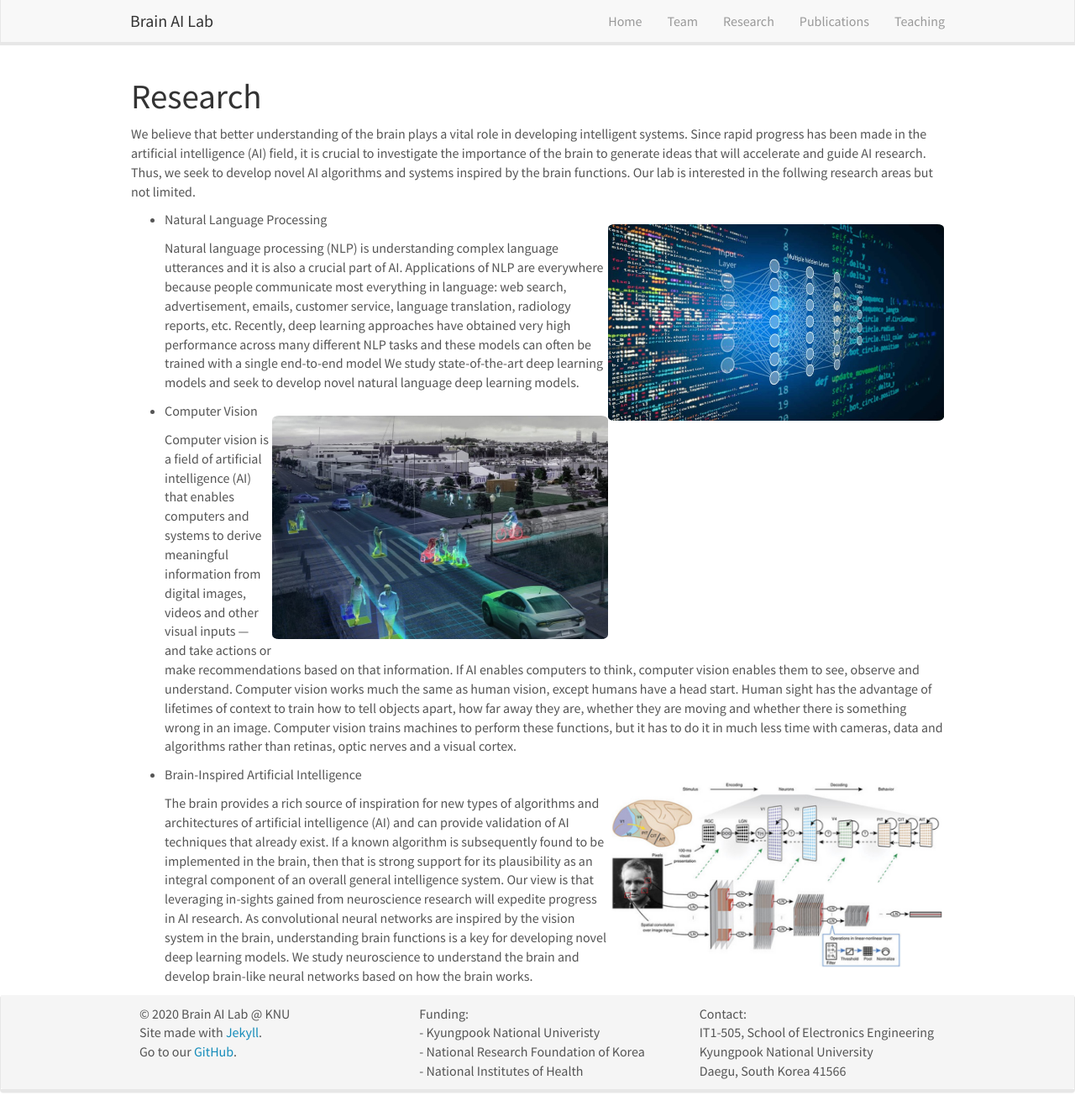
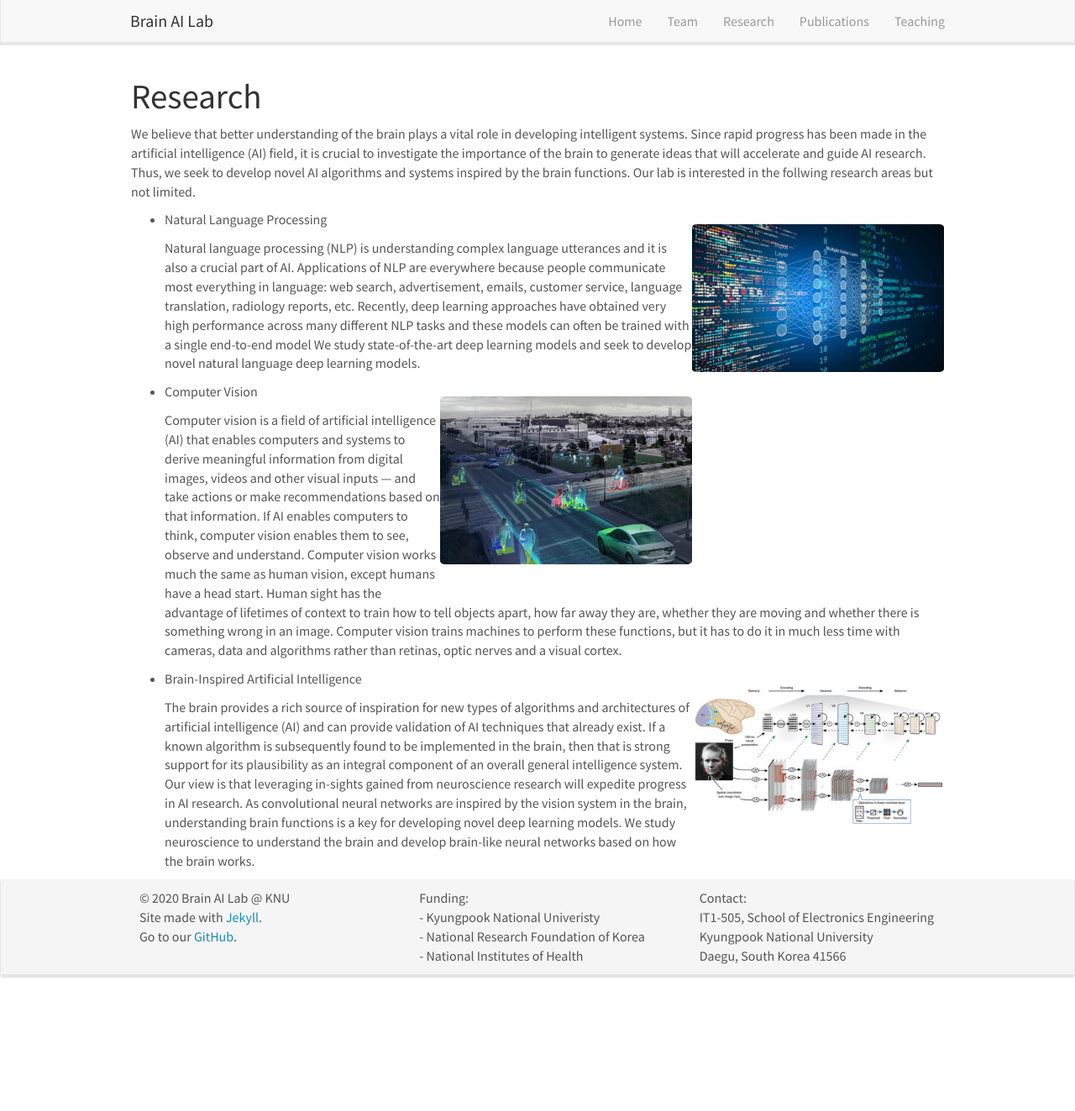
Before and after one commit to KNU-BrainAI/knu-brainai.github.io, a Jekyll site: the page built from _pages/research.md, in a window 1280 px wide and 1323 px high. Shown: the whole window at 84% size. Built offline with Jekyll 4.4.1, drawn with Linux system fonts in a browser that asks for light colours; nearby versions of some CDN libraries.

Commit message:
Update research.md

```diff
--- a/_pages/research.md
+++ b/_pages/research.md
@@ -10,15 +10,15 @@ permalink: /research/
 
 We believe that better understanding of the brain plays a vital role in developing intelligent systems. Since rapid progress has been made in the artificial intelligence (AI) field, it is crucial to investigate the importance of the brain to generate ideas that will accelerate and guide AI research. Thus, we seek to develop novel AI algorithms and systems inspired by the brain functions. Our lab is interested in the follwing research areas but not limited.
 
-- Natural Language Processing ![]({{ site.url }}{{ site.baseurl }}/images/nlp.jpg){: style="width: 400px; float: right"}
+- Natural Language Processing ![]({{ site.url }}{{ site.baseurl }}/images/nlp.jpg){: style="width: 300px; float: right"}
 
   Natural language processing (NLP) is understanding complex language utterances and it is also a crucial part of AI. Applications of NLP are everywhere because people communicate most everything in language: web search, advertisement, emails, customer service, language translation, radiology reports, etc. Recently, deep learning approaches have obtained very high performance across many different NLP tasks and these models can often be trained with a single end-to-end model We study state-of-the-art deep learning models and seek to develop novel natural language deep learning models.
 
 
-- Computer Vision ![]({{ site.url }}{{ site.baseurl }}/images/cv.jpg){: style="width: 400px; float: right"}
+- Computer Vision ![]({{ site.url }}{{ site.baseurl }}/images/cv.jpg){: style="width: 300px; float: right"}
 
   Computer vision is a field of artificial intelligence (AI) that enables computers and systems to derive meaningful information from digital images, videos and other visual inputs — and take actions or make recommendations based on that information. If AI enables computers to think, computer vision enables them to see, observe and understand. Computer vision works much the same as human vision, except humans have a head start. Human sight has the advantage of lifetimes of context to train how to tell objects apart, how far away they are, whether they are moving and whether there is something wrong in an image. Computer vision trains machines to perform these functions, but it has to do it in much less time with cameras, data and algorithms rather than retinas, optic nerves and a visual cortex.
 
-- Brain-Inspired Artificial Intelligence ![]({{ site.url }}{{ site.baseurl }}/images/cnn.png){: style="width: 400px; float: right"}
+- Brain-Inspired Artificial Intelligence ![]({{ site.url }}{{ site.baseurl }}/images/cnn.png){: style="width: 300px; float: right"}
 
   The brain provides a rich source of inspiration for new types of algorithms and architectures of artificial intelligence (AI) and can provide validation of AI techniques that already exist. If a known algorithm is subsequently found to be implemented in the brain, then that is strong support for its plausibility as an integral component of an overall general intelligence system. Our view is that leveraging in-sights gained from neuroscience research will expedite progress in AI research. As convolutional neural networks are inspired by the vision system in the brain, understanding brain functions is a key for developing novel deep learning models. We study neuroscience to understand the brain and develop brain-like neural networks based on how the brain works.
```
